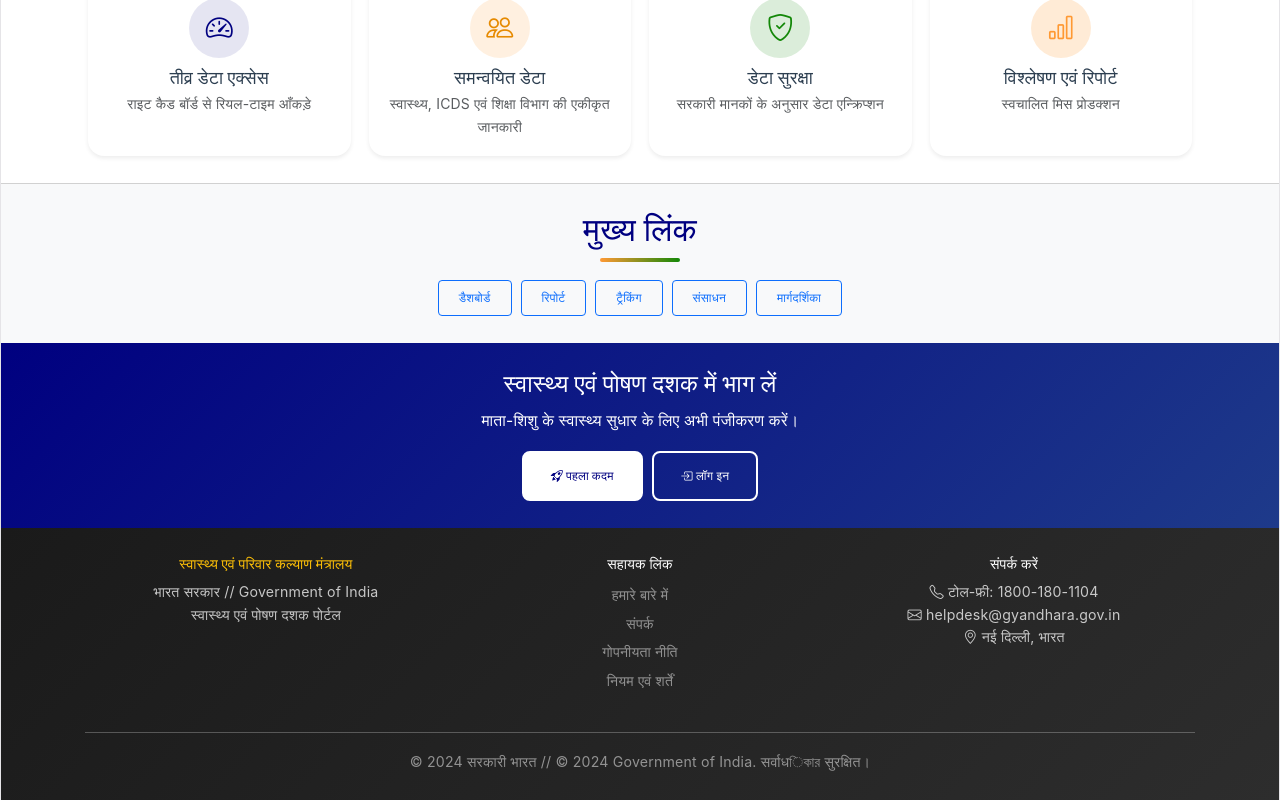
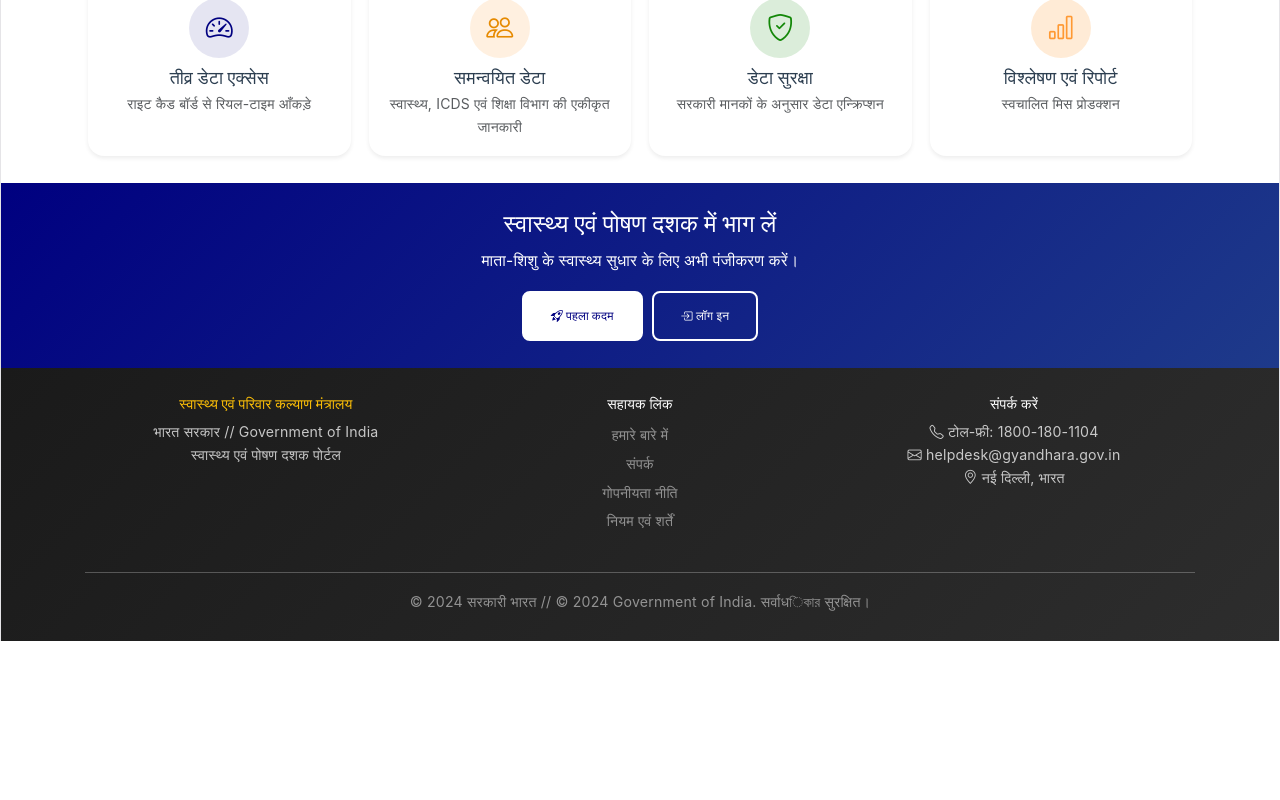
Before and after one commit to VAIBHAVTOMAR321/1000sunehre, a React (Vite) app: page / in a window 1280 px wide. Shown: the part 2696-3496 px from the top of the page. After the commit the page ends 3337 px from the top, so only its background shows below. Built offline with nearby package versions, Linux system fonts and the light colour scheme.

Commit message:
new changes added

```diff
--- a/src/components/pages/Home.jsx
+++ b/src/components/pages/Home.jsx
@@ -377,21 +377,6 @@ function Home() {
           </Container>
         </section>
 
-        {/* Quick Links / Portal Navigation */}
-        <section className="quick-links-section py-4 bg-light">
-          <Container>
-            <div className="text-center mb-3">
-              <h5 className="section-title-gov fw-bold">मुख्य लिंक</h5>
-            </div>
-            <div className="d-flex flex-wrap justify-content-center gap-2">
-              <Link to="/dashboard" className="btn btn-outline-primary btn-sm">डैशबोर्ड</Link>
-              <Link to="/reports" className="btn btn-outline-primary btn-sm">रिपोर्ट</Link>
-              <Link to="/tracking" className="btn btn-outline-primary btn-sm">ट्रैकिंग</Link>
-              <Link to="/resources" className="btn btn-outline-primary btn-sm">संसाधन</Link>
-              <Link to="/guidelines" className="btn btn-outline-primary btn-sm">मार्गदर्शिका</Link>
-            </div>
-          </Container>
-        </section>
 
         {/* Final CTA - Government Style */}
         <section className="final-cta-gov py-4 bg-primary text-white">
```
